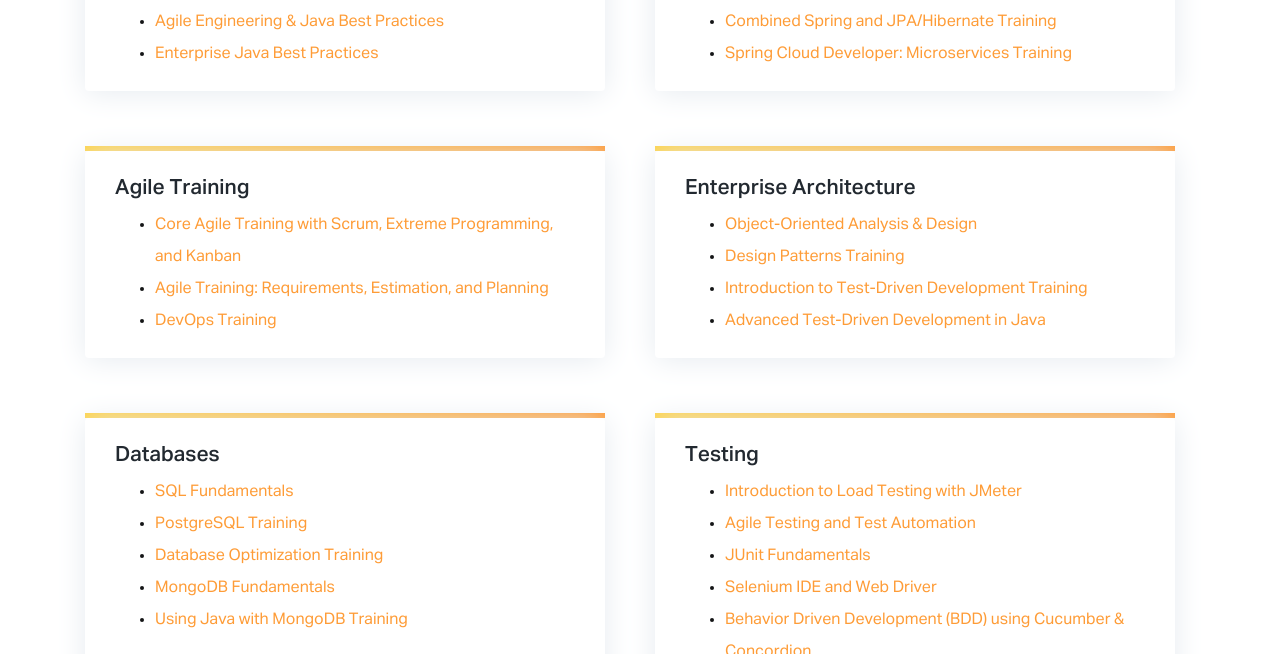
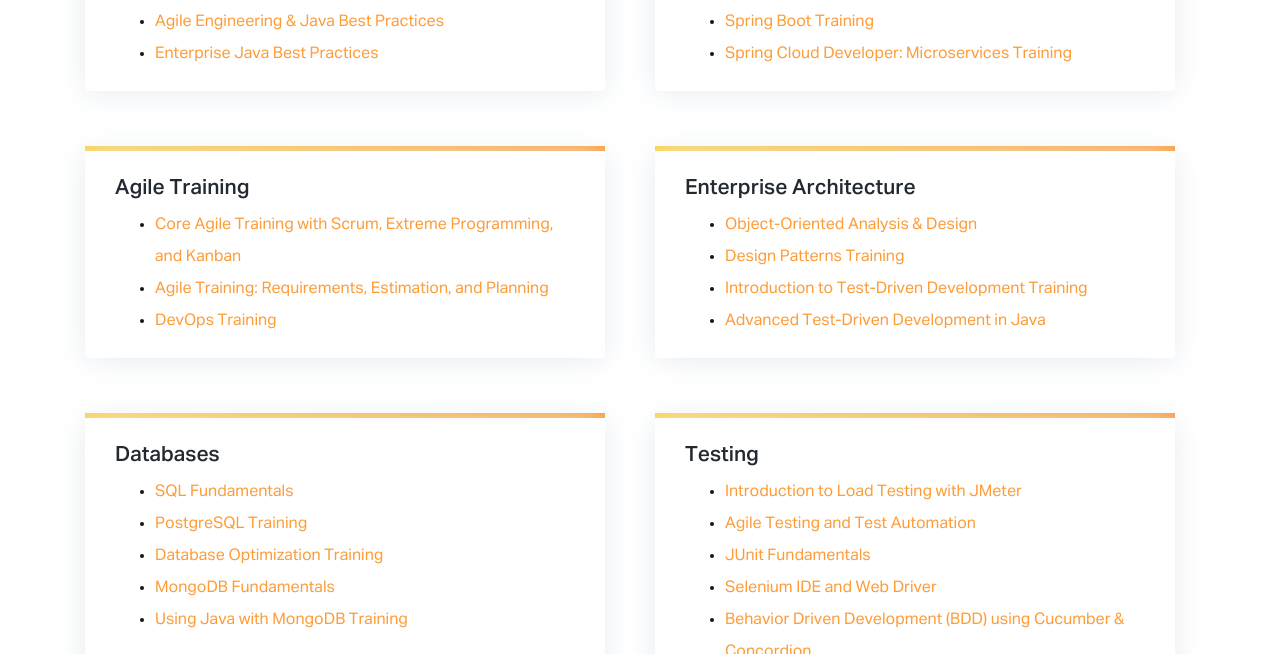
Before and after one commit to orangeandbronze/training-website, a Jekyll site: the page built from all-courses.html, in a window 1280 px wide and 900 px high, scrolled down 511 px, cut to the strip 246-900 px from the top of the window. Built offline with Jekyll 4.4.1, drawn with Linux system fonts in a browser that asks for light colours.

Commit message:
Changed all the instances of Combined Spring and JPA/Hibernate Training to Spring Boot Training.

```diff
--- a/_posts/java-framework/2018-06-10-spring-jpa-hibernate.markdown
+++ b/_posts/java-framework/2018-06-10-spring-boot.markdown
@@ -1,9 +1,9 @@
 ---
 layout:             training-tracks
 class:              trackdetails
-title:              Combined Spring and JPA/Hibernate Training
+title:              Spring Boot Training
 title_seo:          Spring Courses Philippines
-titles:             O&B Combined Spring and JPA/Hibernate Training
+titles:             O&B Spring Boot Training
 desc:               "Spring Courses Philippines | This course is designed for experienced developers who would like to gain more depth on Spring and building loosely-coupled and testable applications, as well as aspect oriented programming."
 description:        Spring Courses Philippines | This course is designed for experienced developers who would like to gain more depth on Spring and building loosely-coupled and testable applications, as well as aspect oriented programming.
 photo:              "https://university.orangeandbronze.com/assets/img/CombinedSpringAndJPAHibernate-FBLinkPostPhoto.png"
@@ -23,7 +23,7 @@
                             <h6>
                                 < beyond java />
                             </h6>
-                            <h2>Combined Spring and JPA/Hibernate Training</h2>
+                            <h2>Spring Boot Training</h2>
                         </div>
                     </div>
                     <div class="row" data-sticky-container>
--- a/_posts/training-tracks/2018-06-19-java-developer.markdown
+++ b/_posts/training-tracks/2018-06-19-java-developer.markdown
@@ -88,7 +88,7 @@
                                                 <img src="{{ "assets/img/java-course4.jpg" | relative_url }}" alt="A student draws a graph on the whiteboard. | Java Training Track | Orange and Bronze Software Labs">
                                             </div>
                                             <div class="content">
-                                                <h5>Combined Spring & JPA/Hibernate Training</h5>
+                                                <h5>Spring Boot Training</h5>
                                                 <p>
                                                     Spring is a dependency injection framework that simplifies Java EE development and testing. This course is designed for experienced developers who would like to gain more depth on Spring and building loosely-coupled and testable applications, as well as aspect oriented programming.
                                                 </p>
@@ -452,7 +452,7 @@
                 <H6>
                     &lt; Java Developer Track/&gt;
                 </H6>
-                <H3>Combined Spring & JPA/Hibernate Training</H3>
+                <H3>Spring Boot Training</H3>
             </div>
             <div class="modal-body">
                 <section>
--- a/all-courses.html
+++ b/all-courses.html
@@ -68,7 +68,7 @@
                                     <ul>
                                         <li><a href="/java-framework/core-spring/">Core Spring Training</a></li>
                                         <!--<li><a href="/java-framework/jpa-hibernate/">JPA/Hibernate Training</a></li>-->
-                                        <li><a href="/java-framework/spring-jpa-hibernate">Combined Spring and JPA/Hibernate Training</a></li>
+                                        <li><a href="/java-framework/spring-boot">Spring Boot Training</a></li>
                                         <li><a href="/java-framework/spring-cloud-developer-microservices/">Spring Cloud Developer: Microservices Training</a></li>
                                         <!-- <li><a href="/java-framework/enterprise-spring">Enterprise Integration with Spring Training</a></li>
                                         <1<li><a href="/java-framework/spring-web">Spring Web Training</a></li> -->
```
